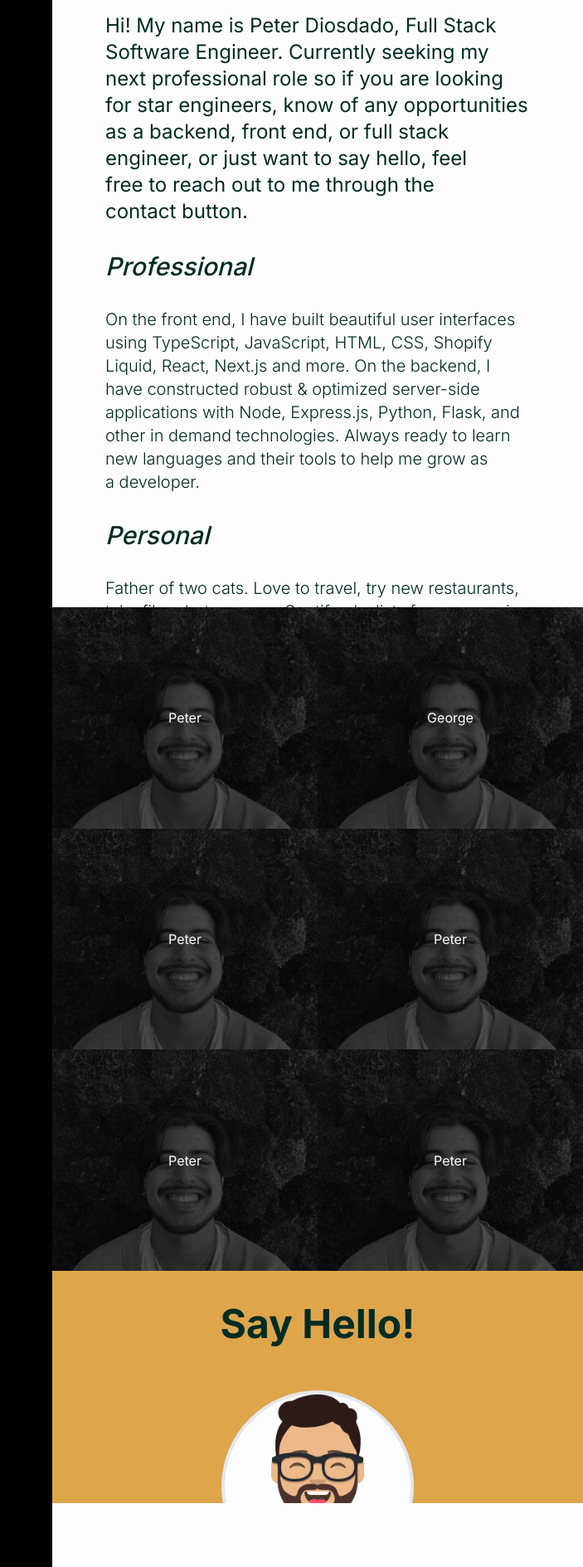
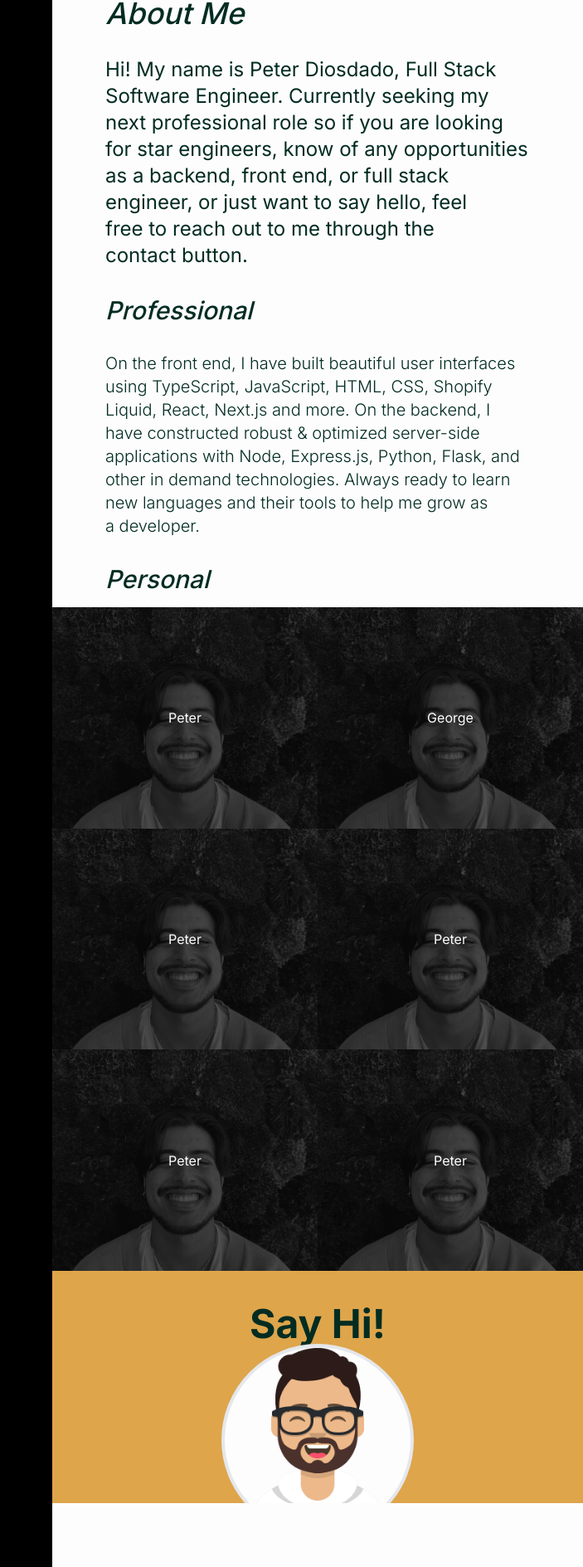
Before and after one commit to PetDios9/personal-site-v2, a Next.js app: page / in a window 1280 px wide. Shown: the part 868-2757 px from the top of the page at 83% size, without its empty margins (577-1280 px from the left). Built offline with nearby package versions, Linux system fonts and the light colour scheme.

Commit message:
fix: sizing issues on smaller viewports

```diff
--- a/src/components/AboutMe.tsx
+++ b/src/components/AboutMe.tsx
@@ -1,7 +1,9 @@
 export default function AboutMe() {
   return (
-    <div className="bg-tetriary-color lg:pt-[150px] text-primary-color h-screen flex flex-col justify-center items-left p-9 md:p-16 gap-3 md:gap-8 lg:gap-8 text-pretty sticky top-0">
-      <h1 className=" md:text-3xl italic lg:text-4xl font-medium ">About Me</h1>
+    <div className="bg-tetriary-color text-primary-color h-screen flex flex-col p-9 md:p-16 gap-4 md:gap-8 lg:gap-8 text-pretty sticky top-0">
+      <h1 className=" text-2xl md:text-3xl italic lg:text-4xl font-medium ">
+        About Me
+      </h1>
       <h2 className="md:text-2xl">
         Hi! My name is Peter Diosdado, Full Stack Software Engineer. Currently
         seeking my next professional role so if you are looking for star
--- a/src/components/Contact.tsx
+++ b/src/components/Contact.tsx
@@ -3,13 +3,11 @@ import Image from "next/image";
 export default function Contact() {
   return (
     <div className="bg-tetriary-color h-screen flex justify-center items-center flex-col">
-      <div className="bg-secondary-color h-[35vh] w-screen lg:w-[50vw] flex place-content-center pt-10 text-5xl font-bold">
-        <h2 className="text-primary-color">Say Hello!</h2>
-        <div className="rounded-full flex p-28 bg-tetriary-color h-3 w-3 absolute top-36 overflow-clip border-4 justify-center bg-[url('/avatar.png')] bg-center bg-cover">
-          {/* <p className=" text-primary-color">Peter</p> */}
-        </div>
+      <div className="bg-secondary-color h-[35vh] w-screen lg:w-[50vw] flex flex-col items-center justify-between pt-10 text-5xl font-bold">
+        <h2 className="text-primary-color">Say Hi!</h2>
+        <div className="rounded-full flex p-28 bg-tetriary-color h-3 border-4 bg-[url('/avatar.png')] bg-center bg-cover"></div>
       </div>
-      <div className="flex flex-col align-middle pt-20 bg-tetriary-color h-[65vh] w-screen lg:w-[50vw] z-10 text-primary-color gap-12">
+      <div className="flex flex-col align-middle justify-center bg-tetriary-color h-[65vh] w-screen lg:w-[50vw] z-10 text-primary-color gap-10">
         <a href="tel:12094790926">
           <h2 className="text-3xl font-medium italic text-center">
             Phone Number
@@ -29,7 +27,7 @@ export default function Contact() {
           </p>
         </a>
         <a href="https://github.com/petdios9" target="_blank">
-          <h2 className="text-3xl font-medium italic text-center">LinkedIn</h2>
+          <h2 className="text-3xl font-medium italic text-center">Github</h2>
           <p className="text-xl font-light text-center">
             https://github.com/petdios9
           </p>
```
